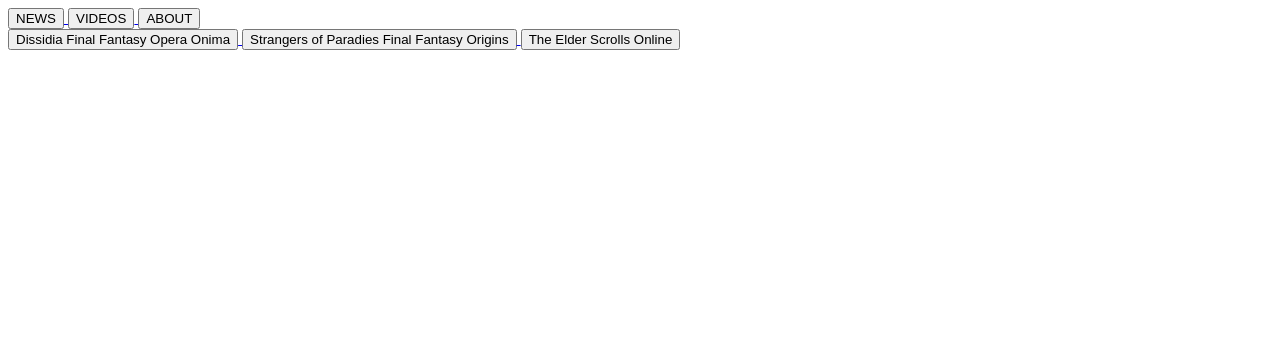
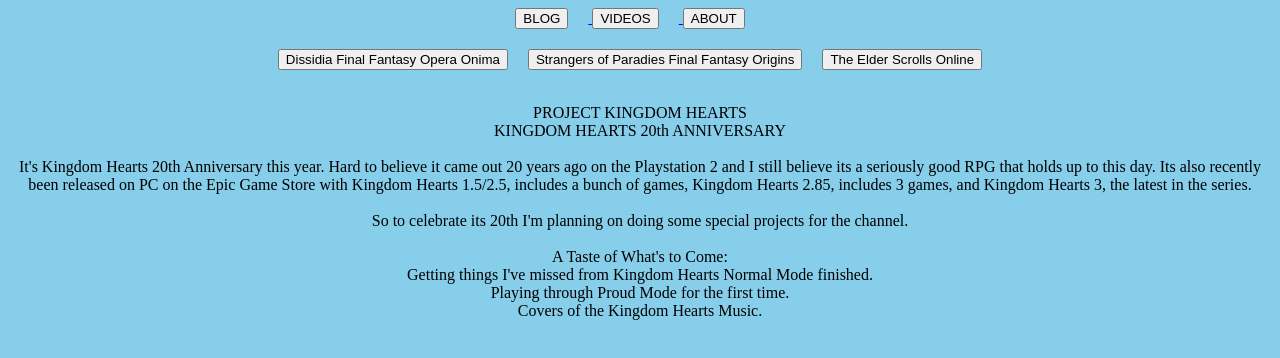
Before and after one commit to ChrisBenson87/YuushaEX, a plain HTML site: page pages/games.html in a window 1280 px wide. Drawn offline with Linux system fonts and the light colour scheme.

Commit message:
03-04-2023

```diff
--- a/pages/games.html
+++ b/pages/games.html
@@ -3,42 +3,66 @@
     <meta charset="UTF-8">
     <meta http-equiv="X-UA-Compatible" content="IE=edge">
     <meta name="viewport" content="width=device-width, initial-scale=1.0">
-    <link rel="stylesheet" href="yuushaEX.html">
+    <link rel="stylesheet" href="pages.css">
     <title>YUUSHA EX</title>
 </head>
 <body>
    <div class = "topContainer">
         <div class = "navContainer">
             <nav class = "navBar">
-                <a href = "pages/news.html">
-                    <button class = "navButton">NEWS</button>
+                <a href = "blog.html">
+                    <button class = "navButton">BLOG</button>
                 </a>
-                <a href = "pages/videos.html" class =>
+                <a href = "videos.html" class =>
                     <button class = "navButton">VIDEOS</button>
                 </a>
-                <a href = "pages/about.html" class =>
+                <a href = "about.html" class =>
                     <button class = "navButton">ABOUT</button>
                 </a>
             </nav>
         </div>
    </div>
-   <div class = sideCondtainer>
-        <div class = sideNavContainer>
-            <nav class = "sideNavBar">
-                <a href = "games/dffoo/dffoo.html">
-                    <button class = "sideButton">Dissidia Final Fantasy Opera Onima</button>
+   <div class = topContainer2>
+        <div class = topNavContainer2>
+            <nav class = "navBar2">
+                <a href = "/YuushaEX/games/dffoo/dffoo.html">
+                    <button class = "navButton2">Dissidia Final Fantasy Opera Onima</button>
                 </a>
-                <a href = "games/sopffo/sopffo.html">
-                    <button class = "sideButton">Strangers of Paradies Final Fantasy Origins</button>
-                </a>
-                <a href = "games/eso/eso.html">
-                    <button class = "sideButton">The Elder Scrolls Online</button>
-                </a>
+            <a href = "/YuushaEX/games/sopffo/sopffo.html">
+                    <button class = "navButton2">Strangers of Paradies Final Fantasy Origins</button>
+            </a>
+            <a href = "/YuushaEX/games/eso/eso.html">
+                    <button class = "navButton2">The Elder Scrolls Online</button>
+            </a>
             </nav>
         </div>
    </div>
    <div class = mainContainer>
-
+        <div class = projects>
+            <p class = projectsText>
+                <br>
+                PROJECT KINGDOM HEARTS
+                <br>
+                KINGDOM HEARTS 20th ANNIVERSARY
+                <br>
+                <br>
+                It's Kingdom Hearts 20th Anniversary this year. Hard to believe it came out 20 years ago on the Playstation 2 and I still believe its a seriously
+                good RPG that holds up to this day. Its also recently been released on PC on the Epic Game Store with Kingdom Hearts 1.5/2.5, includes a bunch of games,
+                Kingdom Hearts 2.85, includes 3 games, and Kingdom Hearts 3, the latest in the series.
+                <br>
+                <br>
+                So to celebrate its 20th I'm planning on doing some special projects for the channel.
+                <br>
+                <br>
+                A Taste of What's to Come:
+                <br>
+                Getting things I've missed from Kingdom Hearts Normal Mode finished.
+                <br>
+                Playing through Proud Mode for the first time.
+                <br>
+                Covers of the Kingdom Hearts Music.
+            </p>
+        </div>
    </div>
 </body>
 </html>
--- a/pages/pages.css
+++ b/pages/pages.css
@@ -8,5 +8,19 @@
 .navbar {
     display: flex;
     position: relative;
-    justify-content: space-between;
+    justify-content: center;
 }
+
+.navButton {
+    margin: 0 20px 0 0;
+}
+
+.navBar2 {
+    display: flex;
+    position: relative;
+    justify-content: center;
+}
+
+.navButton2 {
+    margin: 20px 20px 0 0;
+}
```
Also changed, not shown: index.html (+1 -1 lines), pages/blog.html (+3 -6 lines), pages/videos.html (+45 -0 lines).
